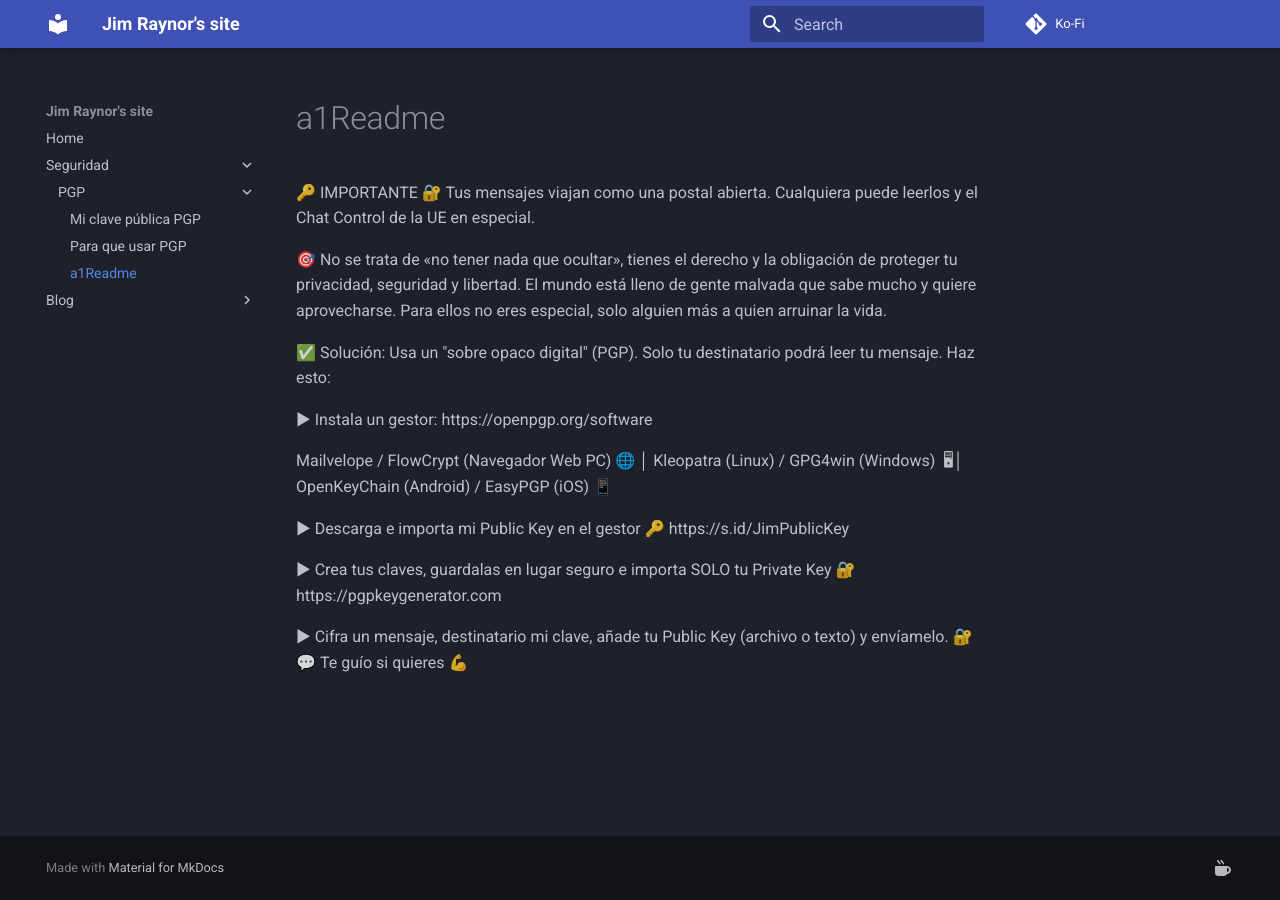
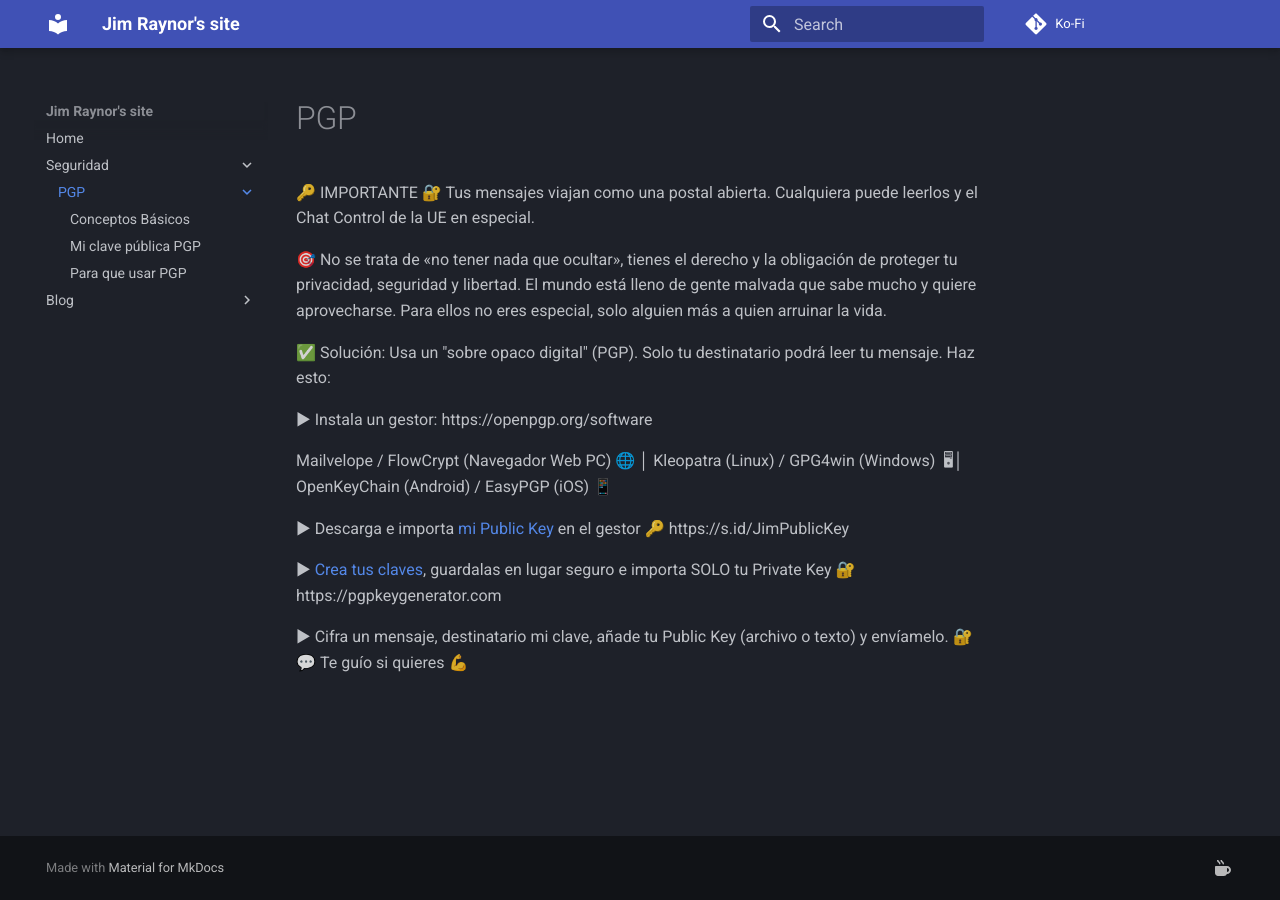
Before and after one commit to jimraynor88/blog, an MkDocs documentation site: the page built from docs/Seguridad/PGP/index.md, in a window 1280 px wide. Built offline with MkDocs 1.6.1 and Material for MkDocs 9.7.7, drawn with Linux system fonts in a browser that asks for light colours; some of the changed lines change nothing that is shown.

Commit message:
Update and rename a1Readme.md to index.md

```diff
--- a/docs/Seguridad/PGP/a1Readme.md
+++ b/docs/Seguridad/PGP/index.md
@@ -8,8 +8,8 @@
 
 Mailvelope / FlowCrypt (Navegador Web PC) 🌐 │ Kleopatra (Linux) / GPG4win (Windows)  🖥│ OpenKeyChain (Android) / EasyPGP (iOS) 📱
 
-▶ Descarga e importa mi Public Key en el gestor 🔑 https://s.id/JimPublicKey
+▶ Descarga e importa [mi Public Key](JimRaynor88_Public.key) en el gestor 🔑 https://s.id/JimPublicKey
 
-▶ Crea tus claves, guardalas en lugar seguro e importa SOLO tu Private Key 🔐 https://pgpkeygenerator.com
+▶ [Crea tus claves](https://pgpkeygenerator.com), guardalas en lugar seguro e importa SOLO tu Private Key 🔐 https://pgpkeygenerator.com
 
 ▶ Cifra un mensaje, destinatario mi clave, añade tu Public Key (archivo o texto) y envíamelo. 🔐💬 Te guío si quieres 💪
```
